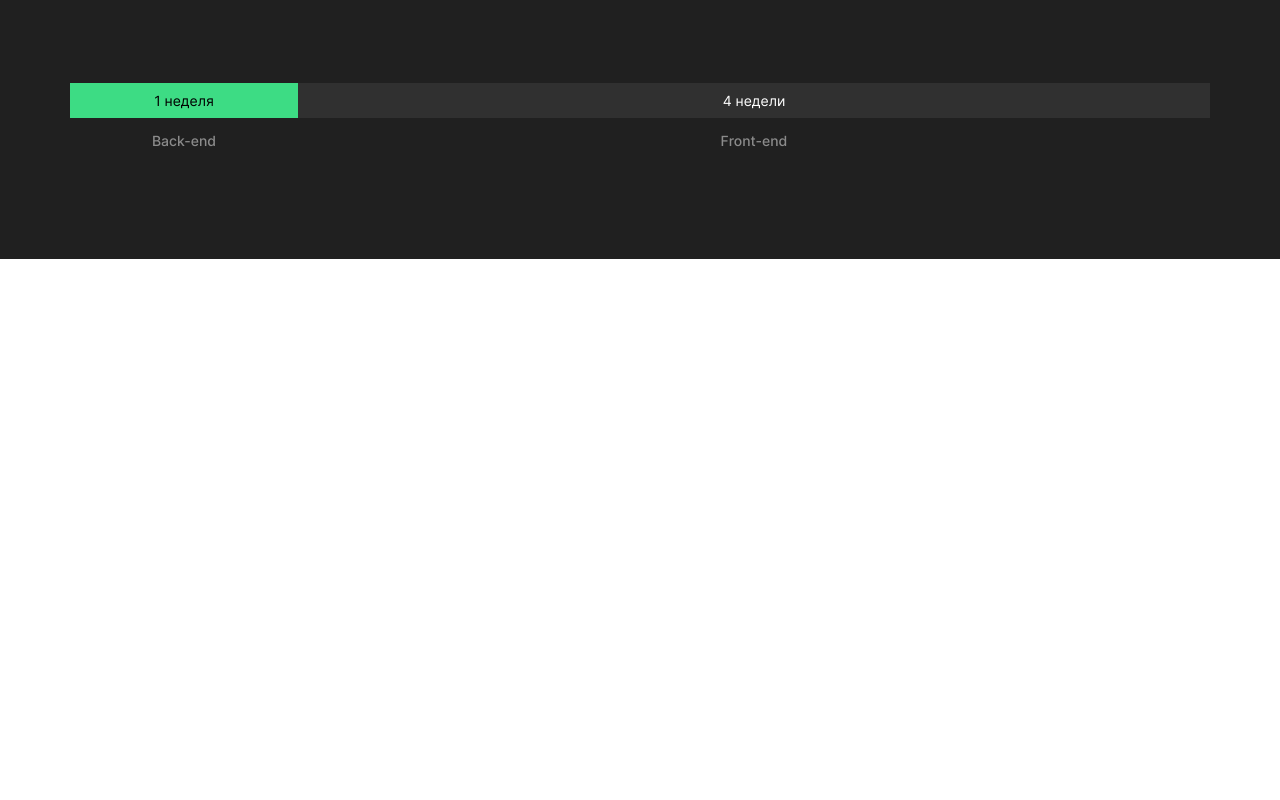
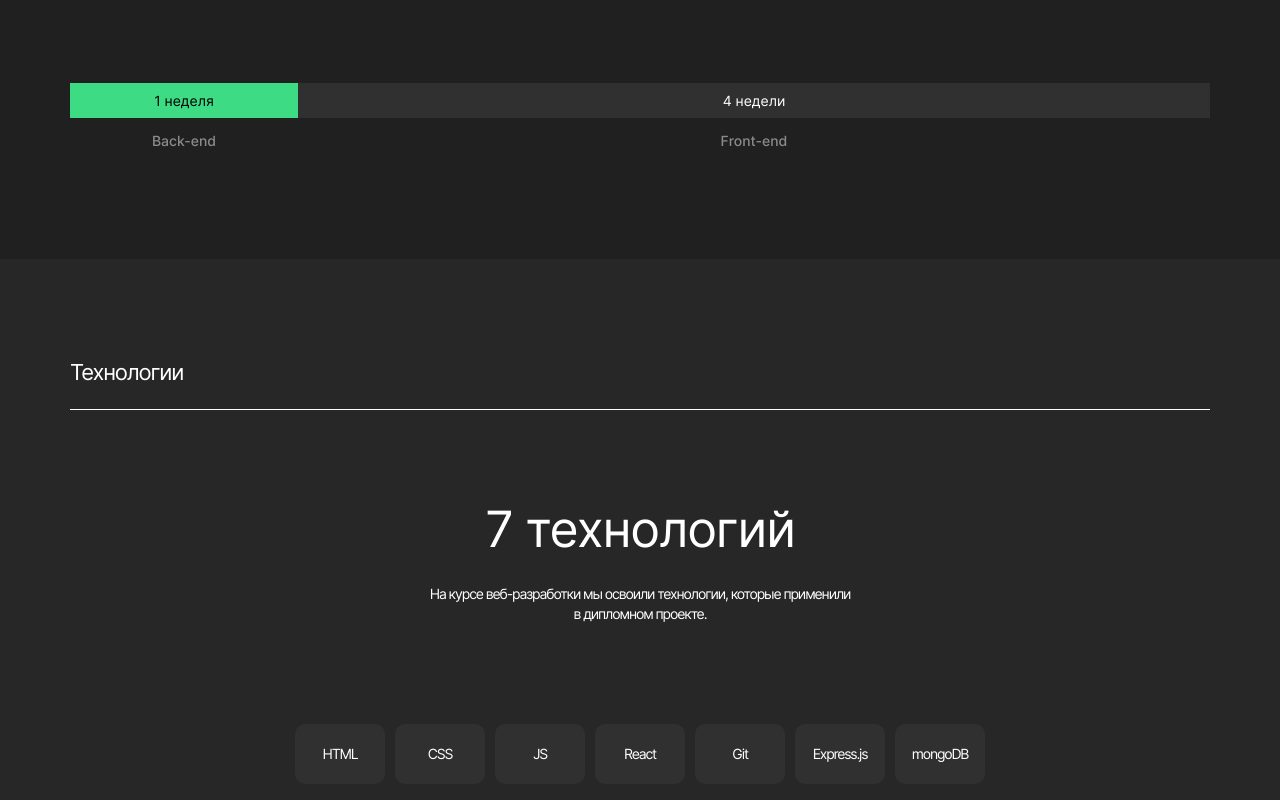
Before and after one commit to Olga-Mishareva/movies-explorer-frontend, a React (Create React App) app in the folder movies-explorer/: page / in a window 1280 px wide. Shown: the part 1150-1950 px from the top of the page. Before the commit the page ends 1409 px from the top, so only its background shows below. Built offline with nearby package versions, Linux system fonts and the light colour scheme.

Commit message:
feat: add techs for desktop

```diff
--- a/movies-explorer/src/components/AboutProject/AboutProject.css
+++ b/movies-explorer/src/components/AboutProject/AboutProject.css
@@ -1,4 +1,4 @@
-.project__wrapper {
+.project {
   padding: 110px 70px;
   display: flex;
   flex-direction: column;
@@ -6,20 +6,20 @@
 }
 
 @media screen and (max-width: 999px) {
-  .project__wrapper {
+  .project {
     padding: 90px 50px;
   }
 }
 
 @media screen and (max-width: 580px) {
-  .project__wrapper {
+  .project {
     padding: 70px 18px;
   }
 }
 
 /* ---------------------------------- */
 
-.project__title {
+.project__heading {
   margin: 0;
   padding-bottom: 23px;
   font-weight: 400;
@@ -30,7 +30,7 @@
 }
 
 @media screen and (max-width: 580px) {
-  .project__title {
+  .project__heading {
     font-size: 18px;
     line-height: 22px;
     padding-bottom: 28px;
@@ -44,6 +44,7 @@
   flex-direction: row;
   padding: 70px 0 110px;
   justify-content: space-between;
+  column-gap: 30px;
 }
 
 @media screen and (max-width: 999px) {
@@ -56,21 +57,7 @@
   .project__description {
     flex-direction: column;
     padding: 60px 0 60px;
-  }
-}
-
-/* ---------------------------------- */
-
-.project__about {
-  max-width: 45%;
-}
-
-@media screen and (max-width: 580px) {
-  .project__about {
-    max-width: 100%;
-  }
-  .project__about:first-of-type {
-    margin-bottom: 56px;
+    row-gap: 56px;
   }
 }
 
--- a/movies-explorer/src/components/AboutProject/AboutProject.js
+++ b/movies-explorer/src/components/AboutProject/AboutProject.js
@@ -1,11 +1,9 @@
-import { Link } from "react-router-dom";
 import './AboutProject.css';
 
 function AboutProject() {
   return (
     <div className="project">
-      <div className="project__wrapper">
-        <h2 className="project__title">О проекте</h2>
+        <h2 className="project__heading">О проекте</h2>
         <div className="project__description">
           <div className="project__about">
             <h3 className="project__subtitle">Дипломный проект включал 5 этапов</h3>
@@ -26,7 +24,6 @@ function AboutProject() {
             <p className="project__topic">Front-end</p>
           </div>
         </div>
-      </div>
     </div>
   );
 }
--- a/movies-explorer/src/components/App/App.css
+++ b/movies-explorer/src/components/App/App.css
@@ -7,6 +7,12 @@
   min-height: 100vh;
 }
 
+.page__list {
+  margin: 0;
+  padding: 0;
+  list-style: none;
+}
+
 .logo {
   width: 38px;
   height: 38px;
--- a/movies-explorer/src/components/Header/Header.css
+++ b/movies-explorer/src/components/Header/Header.css
@@ -1,7 +1,6 @@
 .header {
   min-width: 320px;
   max-width: 1280px;
-  height: 74px;
   margin: 0 auto;
 }
 
@@ -12,6 +11,7 @@
   display: flex;
   flex-direction: row;
   align-items: center;
+  background-color: #073042;
 }
 
 @media screen and (max-width: 767px) {
--- a/movies-explorer/src/components/Header/Header.js
+++ b/movies-explorer/src/components/Header/Header.js
@@ -4,8 +4,8 @@ import Navigation from '../Navigation/Navigation';
 
 function Header() {
   return (
-    <div className="header"> {/* background-color меняется состоянием если не залогинен */}
-      <div className="header__container">
+    <div className="header">
+      <div className="header__container"> {/* background-color меняется состоянием если залогинен */}
         <img className="logo" src={logo} alt="Логотип"></img>
         <Navigation />
       </div>
--- a/movies-explorer/src/components/Main/Main.js
+++ b/movies-explorer/src/components/Main/Main.js
@@ -11,7 +11,7 @@ function Main() {
     <div className="main">
       <Promo />
       <AboutProject />
-      {/* <Techs /> */}
+      <Techs />
       {/* <AboutMe /> */}
       {/* <Portfolio /> */}
     </div>
--- a/movies-explorer/src/components/Promo/Promo.css
+++ b/movies-explorer/src/components/Promo/Promo.css
@@ -1,7 +1,4 @@
 .promo {
-  /* min-width: 100%; */
-  /* min-height: calc(100vh - 74px - 150px); */
-  /* max-height: 574px; */
   background-color: #073042;
   display: flex;
   flex-direction: row;
@@ -13,7 +10,6 @@
 @media screen and (max-width: 999px) {
   .promo {
     flex-direction: column-reverse;
-    /* justify-content: ; */
     align-items: center;
     padding: 140px 44px 66px;
   }
--- a/movies-explorer/src/components/Techs/Techs.css
+++ b/movies-explorer/src/components/Techs/Techs.css
@@ -0,0 +1,54 @@
+.techs {
+  display: flex;
+  flex-direction: column;
+  align-items: center;
+  padding: 100px 70px;
+  background-color: #272727;
+}
+
+.techs-heading {
+  align-self: stretch;
+  margin: 0;
+  padding-bottom: 23px;
+  border-bottom: 1px solid #FFFFFF;
+  font-weight: 400;
+  font-size: 22px;
+  line-height: 27px;
+  letter-spacing: -1.2px;
+}
+
+.techs__title {
+  margin: 90px 0 0 0;
+  font-weight: 400;
+  font-size: 50px;
+  line-height: 58px;
+  letter-spacing: -1.2px;
+}
+
+.techs__subtitle {
+  margin: 26px 0 100px;
+  font-weight: 400;
+  font-size: 14px;
+  line-height: 20px;
+  letter-spacing: -1.1px;
+  max-width: 460px;
+  text-align: center;
+}
+
+.techs__container {
+  display: flex;
+  flex-direction: row;
+  column-gap: 10px;
+}
+
+.techs__item {
+  padding: 21px 0 22px;
+  font-weight: 400;
+  font-size: 14px;
+  line-height: 17px;
+  letter-spacing: -1.2px;
+  width: 90px;
+  background-color: #303030;
+  border-radius: 10px;
+  text-align: center;
+}
--- a/movies-explorer/src/components/Techs/Techs.js
+++ b/movies-explorer/src/components/Techs/Techs.js
@@ -0,0 +1,22 @@
+import './Techs.css';
+
+function Techs() {
+  return (
+    <div className="techs">
+      <h2 className='techs-heading'>Технологии</h2>
+      <h3 className='techs__title'>7 технологий</h3>
+      <p className='techs__subtitle'>На курсе веб-разработки мы освоили технологии, которые применили в&nbsp;дипломном проекте.</p>
+      <ul className='techs__container page__list'>
+        <li className='techs__item'>HTML</li>
+        <li className='techs__item'>CSS</li>
+        <li className='techs__item'>JS</li>
+        <li className='techs__item'>React</li>
+        <li className='techs__item'>Git</li>
+        <li className='techs__item'>Express.js</li>
+        <li className='techs__item'>mongoDB</li>
+      </ul>
+    </div>
+  );
+}
+
+export default Techs;
```
